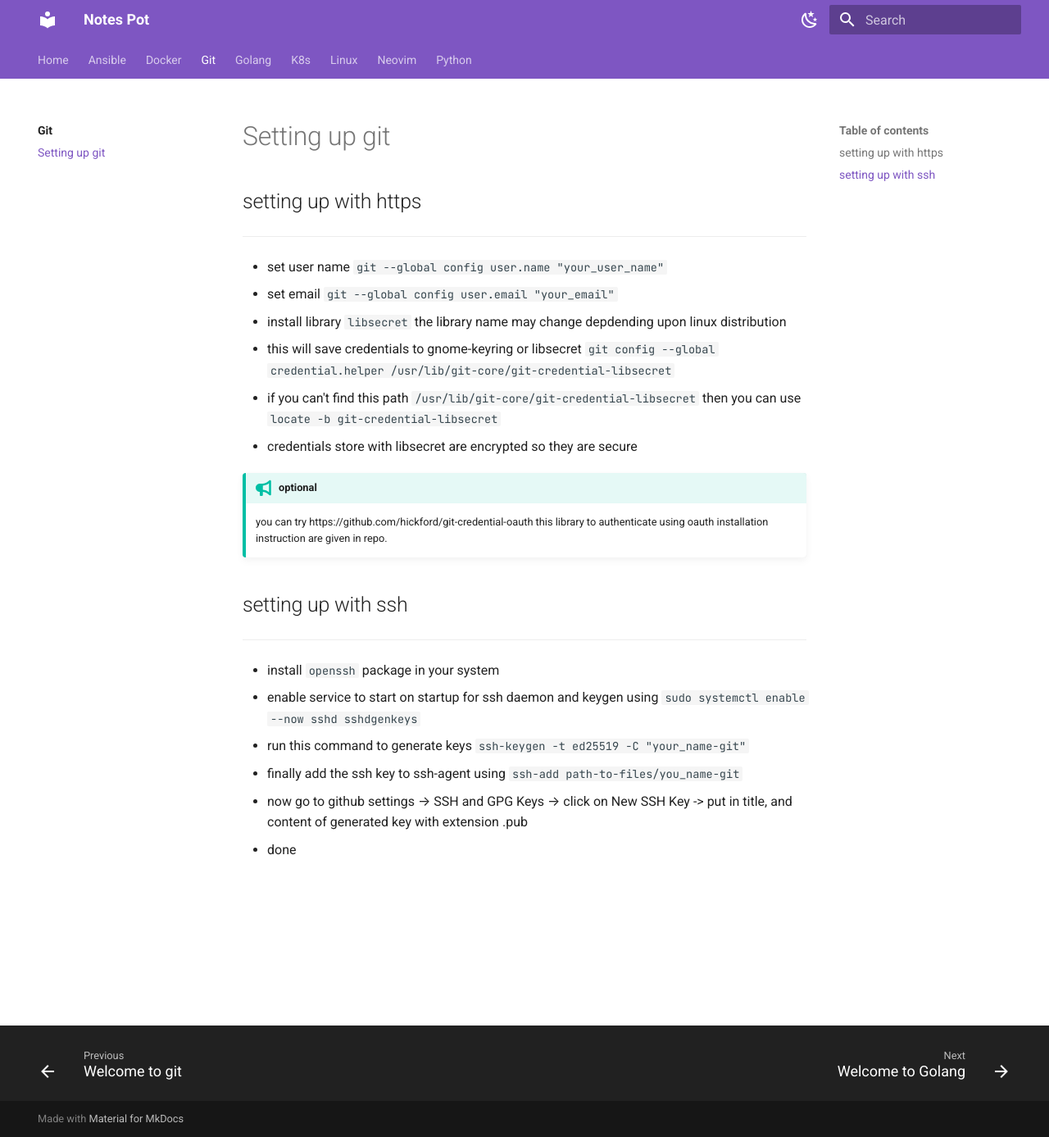
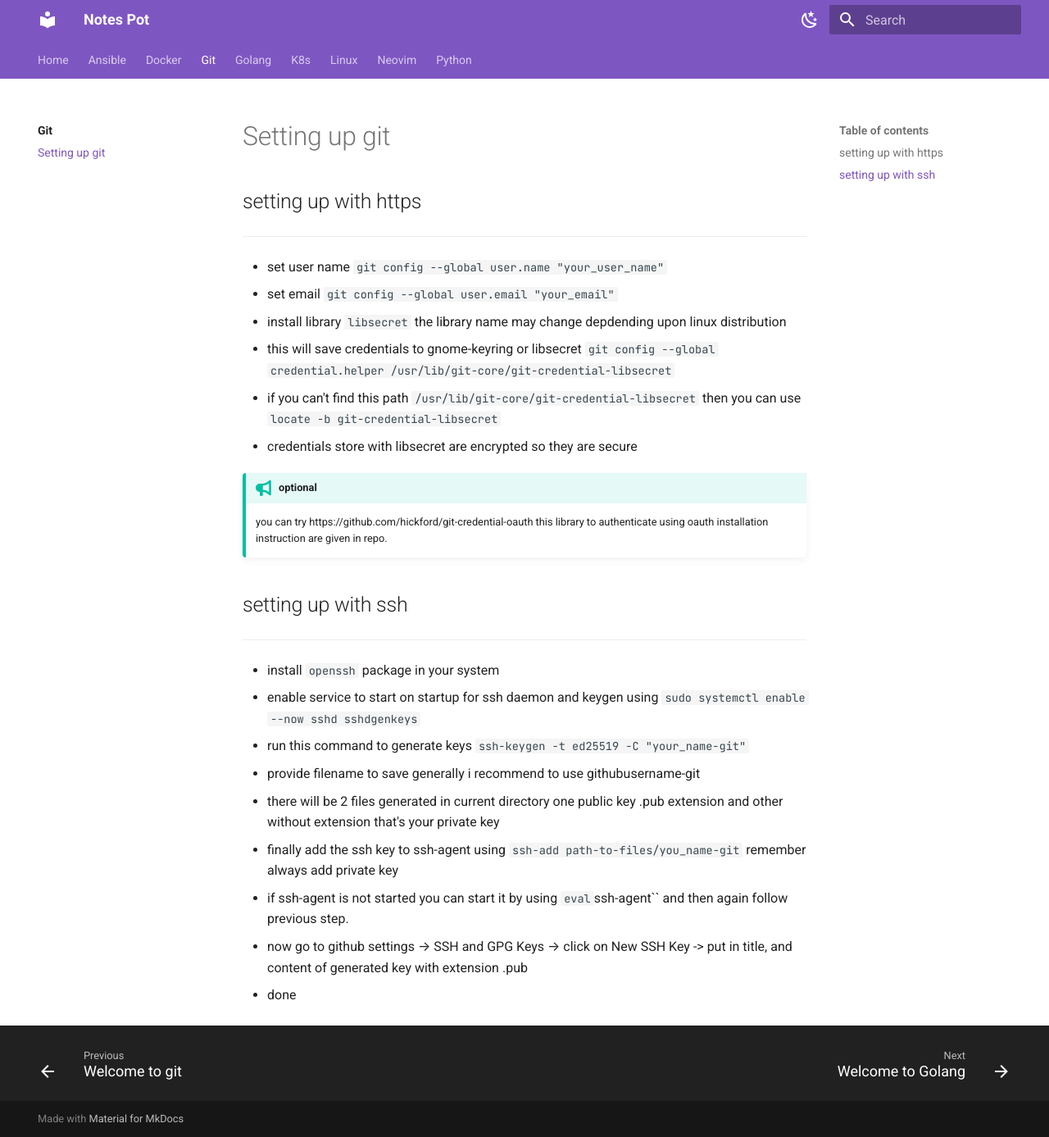
Before and after one commit to jayesh6297/knowledge-pot, an MkDocs documentation site: the page built from docs/Git/setting-up.md, in a window 1280 px wide and 1387 px high. Shown: the whole window at 82% size. Built offline with MkDocs 1.6.1 and Material for MkDocs 9.7.7, drawn with Linux system fonts in a browser that asks for light colours.

Commit message:
Update setting-up.md

```diff
--- a/docs/Git/setting-up.md
+++ b/docs/Git/setting-up.md
@@ -2,8 +2,8 @@
 
 ## setting up with https
 ---
-- set user name `git --global config user.name "your_user_name"`
-- set email `git --global config user.email "your_email"`
+- set user name `git config --global user.name "your_user_name"`
+- set email `git config --global user.email "your_email"`
 - install library `libsecret` the library name may change depdending upon linux distribution
 - this will save credentials to gnome-keyring or libsecret `git config --global credential.helper /usr/lib/git-core/git-credential-libsecret`
 - if you can't find this path `/usr/lib/git-core/git-credential-libsecret` then you can use `locate -b git-credential-libsecret`
@@ -17,6 +17,9 @@
 - install `openssh` package in your system
 - enable service to start on startup for ssh daemon and keygen using `sudo systemctl enable --now sshd sshdgenkeys`
 - run this command to generate keys `ssh-keygen -t ed25519 -C "your_name-git"`
-- finally add the ssh key to ssh-agent using `ssh-add path-to-files/you_name-git`
+- provide filename to save generally i recommend to use githubusername-git
+- there will be 2 files generated in current directory one public key .pub extension and other without extension that's your private key
+- finally add the ssh key to ssh-agent using `ssh-add path-to-files/you_name-git` remember always add private key
+- if ssh-agent is not started you can start it by using `eval `ssh-agent`` and then again follow previous step.
 - now go to github settings &rarr; SSH and GPG Keys &rarr; click on New SSH Key -> put in title, and content of generated key with extension .pub
 - done
```
